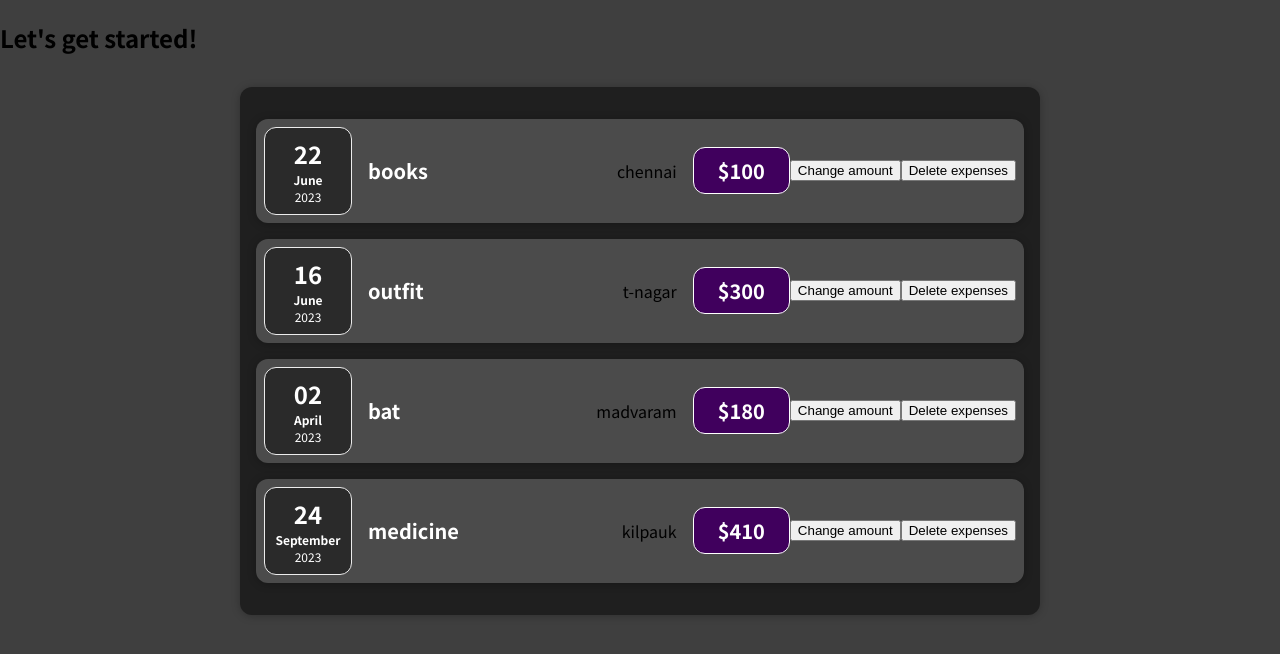
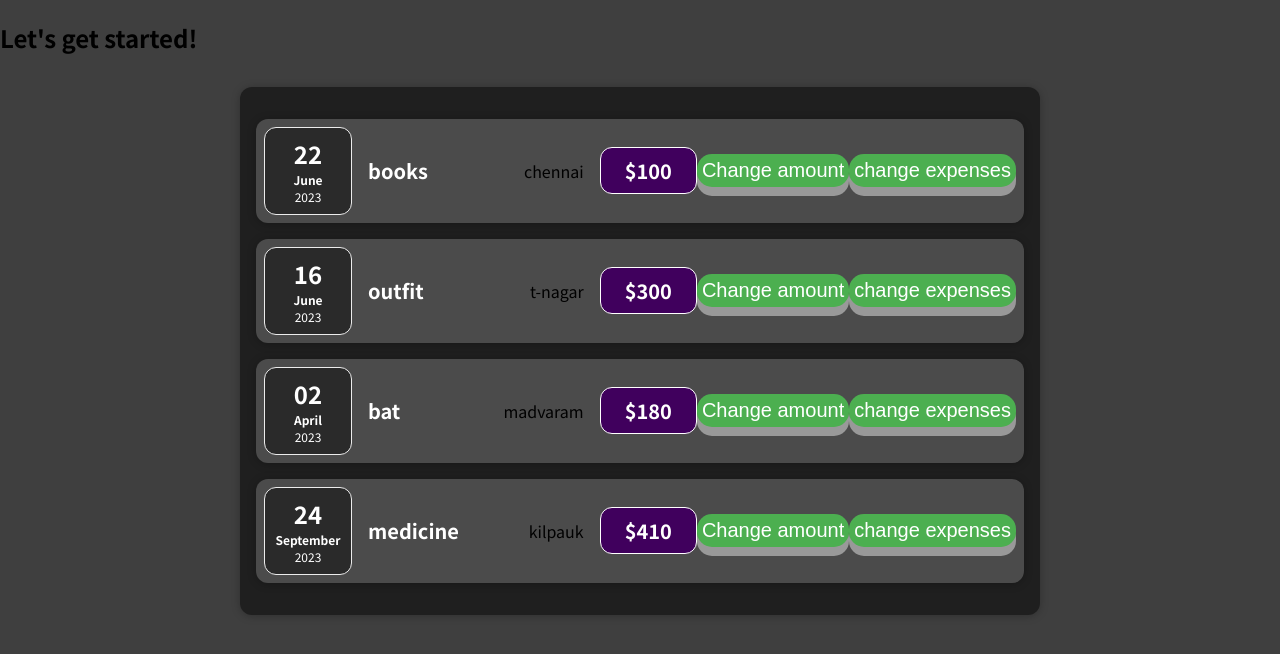
Before and after one commit to sumith-tech/react-complete-guide, a React (Create React App) app: page / in a window 1280 px wide. Shown: the top 654 px of the page. Built offline with nearby package versions, Linux system fonts and the light colour scheme.

Commit message:
use-state

```diff
--- a/src/App.js
+++ b/src/App.js
@@ -36,7 +36,7 @@ function App() {
   return (
     <div>
       <h2>Let's get started!</h2>
-      <Expenses id="Expenses" items={expenses} />
+      <Expenses items={expenses} />
     </div>
   );
 }
--- a/src/components/Expenses/ExpenseItem.css
+++ b/src/components/Expenses/ExpenseItem.css
@@ -52,3 +52,25 @@
     padding: 0.5rem 1.5rem;
   }
 }
+.change-amount, .change-expenses  {
+  display: inline-block;
+  padding: 5px 5px;
+  font-size: 20px;
+  cursor: pointer;
+  text-align: center;
+  text-decoration: none;
+  outline: none;
+  color: #fff;
+  background-color: #4CAF50;
+  border: none;
+  border-radius: 15px;
+  box-shadow: 0 9px #999;
+}
+
+.change-amount:hover {background-color: #3e8e41}
+
+.change-amount:active {
+  background-color: #3e8e41;
+  box-shadow: 0 5px #666;
+  transform: translateY(4px);
+}
--- a/src/components/Expenses/ExpenseItem.js
+++ b/src/components/Expenses/ExpenseItem.js
@@ -1,4 +1,4 @@
-import React from "react";
+import React, { useState } from "react";
 
 import ExpenseDate from "./ExpenseDate";
 import Card from "../UI/Card";
@@ -6,8 +6,13 @@ import "./ExpenseItem.css";
 
 const ExpenseItem = (props) => {
 
+  const [title, setTitle]= useState(props.title);
+
   const eventButton = () =>{
-    console.log('clicked!!!')
+
+    setTitle('updated');
+    console.log(title)
+
   }
 
   const eventDelete = (dlt) => {
@@ -19,17 +24,22 @@ const ExpenseItem = (props) => {
 
   }
 
+  const [amount, setAmount] = useState(props.amount);
+  const changeExpense = ()=>{
+    setAmount(100);
+  }
+
   return (
 
-    <Card className="expense-item" id={props.id}>
+    <Card className="expense-item">
       <ExpenseDate date={props.date} />
       <div className="expense-item__description">
-        <h2>{props.title}</h2>
+        <h2>{title}</h2>
         <p>{props.location}</p>
-        <div className="expense-item__price">${props.amount}</div>
+        <div className="expense-item__price">${amount}</div>
       </div>
-      <button onClick={eventButton}>Change amount</button>
-      <button onClick={()=>eventDelete(props.id)}>Delete expenses</button>
+      <button className="change-amount" onClick={eventButton}>Change amount</button>
+      <button className="change-expenses" onClick={changeExpense}>change expenses</button>
     </Card>
   );
 };
```
